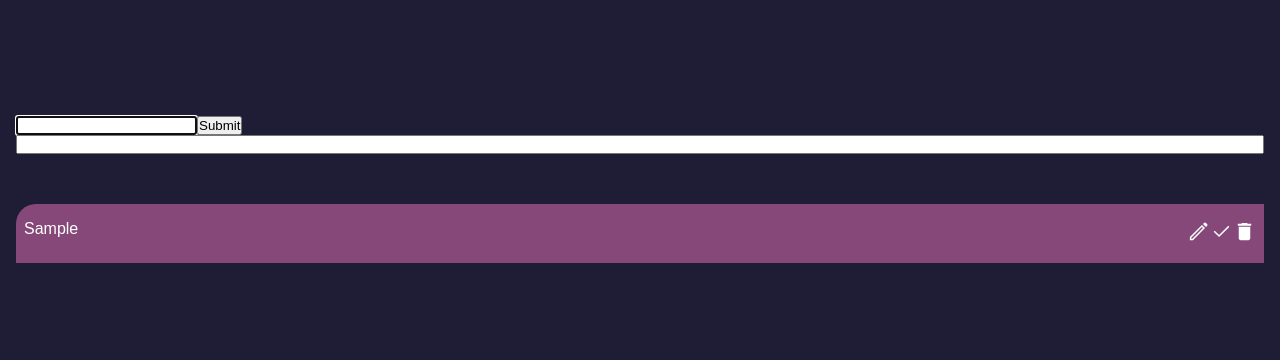
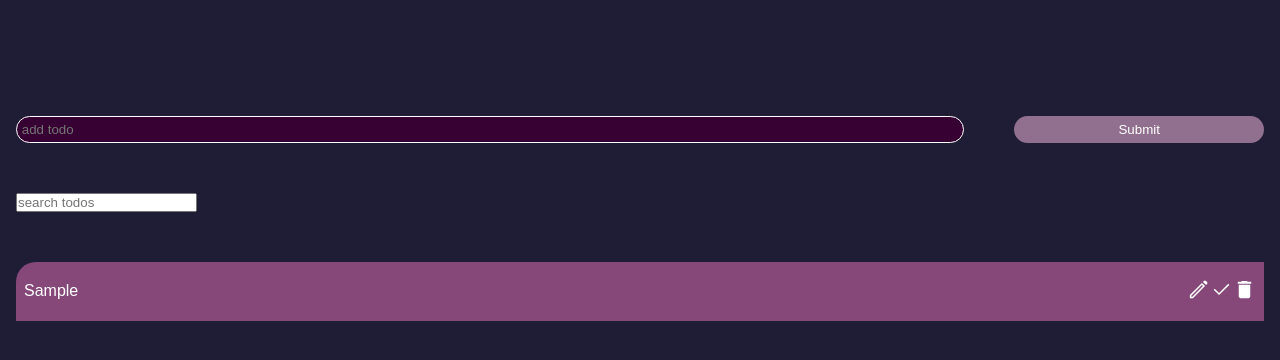
Before and after one commit to abemartinez2020/todo-list, a React (Create React App) app: page / in a window 1280 px wide. Both pictures are taken after typing "Sample" into the empty fields and a click on the button "Submit". Shown: the top 360 px of the page. Built offline with nearby package versions, Linux system fonts and the light colour scheme; a web font is replaced by a local one.

Commit message:
styled todoform

```diff
--- /dev/null
+++ b/src/components/SearchBar.css
@@ -0,0 +1,3 @@
+.search-bar {
+  margin-top: 50px;
+}
--- a/src/components/SearchBar.jsx
+++ b/src/components/SearchBar.jsx
@@ -1,9 +1,14 @@
 import React from "react";
+import "./SearchBar.css";
 
 export default function SearchBar({ searchTodos }) {
   return (
-    <>
-      <input type="text" onChange={(e) => searchTodos(e)} />
-    </>
+    <div className="search-bar">
+      <input
+        type="text"
+        onChange={(e) => searchTodos(e)}
+        placeholder="search todos"
+      />
+    </div>
   );
 }
--- a/src/components/Todo.css
+++ b/src/components/Todo.css
@@ -2,6 +2,7 @@
   padding: 1rem 0.5rem;
   display: flex;
   justify-content: space-between;
+  align-items: center;
   border-top-left-radius: 20px;
   margin-bottom: 10px;
 }
@@ -14,4 +15,14 @@
 
 .done {
   text-decoration: line-through;
+  color: red;
 }
+
+.todo input {
+  background-color: #380134;
+  color: #fff;
+  padding: 0.3em;
+  outline: none;
+  border: none;
+  border-radius: 50px;
+}
--- a/src/components/Todo.jsx
+++ b/src/components/Todo.jsx
@@ -1,4 +1,4 @@
-import React, { useState } from "react";
+import React, { useState, useRef, useEffect } from "react";
 import trashCan from "../assets/trashcan.svg";
 import done from "../assets/done.svg";
 import edit from "../assets/edit.svg";
@@ -7,6 +7,11 @@ import "./Todo.css";
 export default function Todo({ todo, deleteTodo, todoDone, editTodo }) {
   const [editMode, setEditMode] = useState(false);
   const [editedTodo, setEditedTodo] = useState(todo.name);
+  const editRef = useRef(null);
+
+  const handleEditMode = () => {
+    setEditMode((prevState) => !prevState);
+  };
 
   const handleChange = (e) => {
     setEditedTodo(e.target.value);
@@ -18,14 +23,20 @@ export default function Todo({ todo, deleteTodo, todoDone, editTodo }) {
     setEditMode(false);
   };
 
+  useEffect(() => {
+    editRef.current?.focus();
+  }, [editMode]);
+
   return (
     <li className={todo.isDone ? "todo done" : "todo"}>
       <form onSubmit={(e) => handleEdit(e, todo.id)}>
-        {editMode && !todo.isDone ? (
+        {editMode ? (
           <input
             type="text"
             value={editedTodo}
             onChange={(e) => handleChange(e)}
+            className="edit-field"
+            ref={editRef}
           />
         ) : (
           <span>{todo.name}</span>
@@ -35,11 +46,7 @@ export default function Todo({ todo, deleteTodo, todoDone, editTodo }) {
         <img
           src={edit}
           alt="edit icon"
-          onClick={() =>
-            !editMode & !todo.isDone
-              ? setEditMode((prevState) => !prevState)
-              : null
-          }
+          onClick={() => (!editMode & !todo.isDone ? handleEditMode() : null)}
         />
         <img
           src={done}
--- /dev/null
+++ b/src/components/TodoForm.css
@@ -0,0 +1,34 @@
+.todo-form {
+  display: flex;
+  justify-content: space-between;
+}
+
+.todo-form input {
+  outline: none;
+  border: none;
+  background-color: rgb(252, 245, 245);
+  padding: 0.3rem;
+  width: 75%;
+  border-radius: 20px;
+}
+
+.todo-form input:focus {
+  background-color: #380134;
+  border: 1px solid #fff;
+
+  color: #fff;
+}
+
+.todo-form button {
+  width: 20%;
+  background-color: #90708e;
+  color: #fff;
+  outline: none;
+  border: none;
+  padding: 0.3rem;
+  border-radius: 100px;
+}
+
+.todo-form button:hover {
+  background-color: #76226f;
+}
--- a/src/components/TodoForm.jsx
+++ b/src/components/TodoForm.jsx
@@ -1,4 +1,5 @@
 import React, { useState, useRef } from "react";
+import "./TodoForm.css";
 
 export default function TodoForm({ setTodos }) {
   const [todo, setTodo] = useState({ name: "" });
@@ -27,16 +28,17 @@ export default function TodoForm({ setTodos }) {
 
   return (
     <>
-      <form onSubmit={(e) => handleSubmit(e)}>
+      <form className="todo-form" onSubmit={(e) => handleSubmit(e)}>
         <input
           type="text"
           onChange={(e) => handleChange(e)}
           value={todo.name}
           ref={inputTodo}
+          placeholder="add todo"
         />
         <button>Submit</button>
-        {error && <p>must submit valid text</p>}
       </form>
+      {error && <p>must submit valid text</p>}
     </>
   );
 }
```
